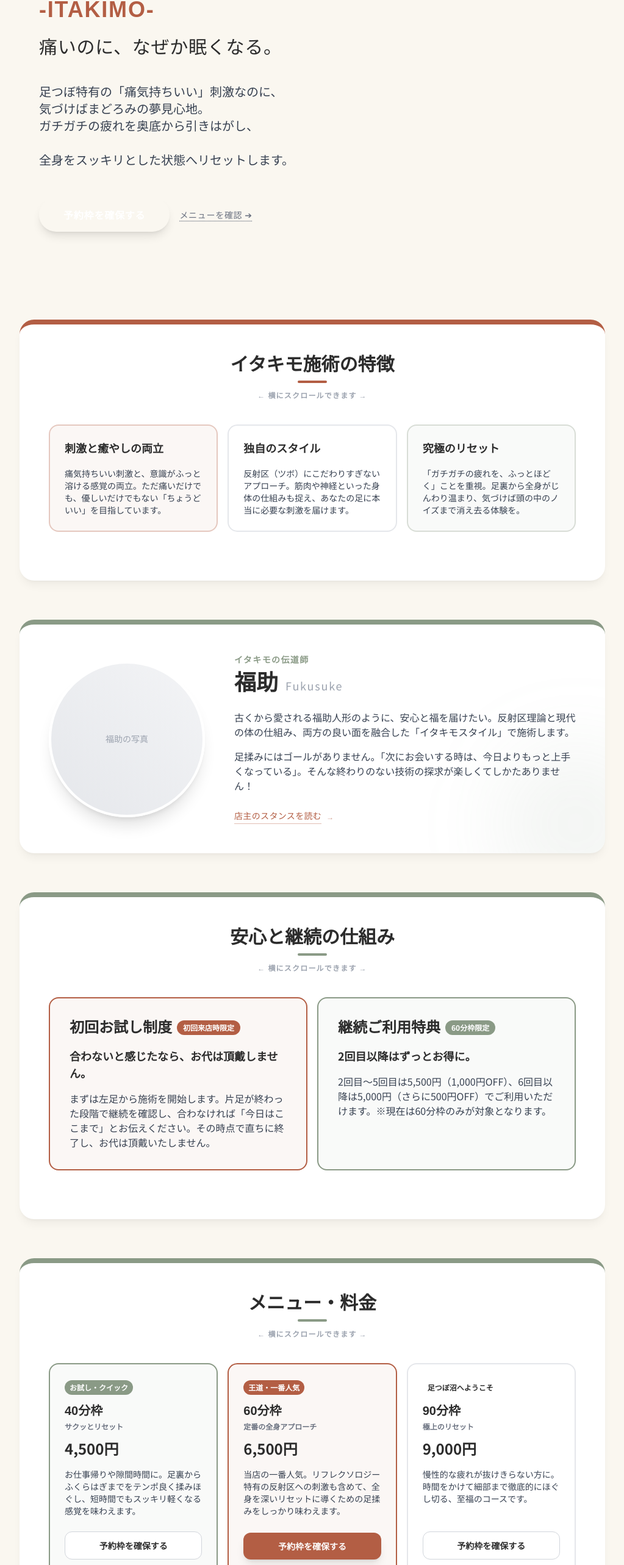
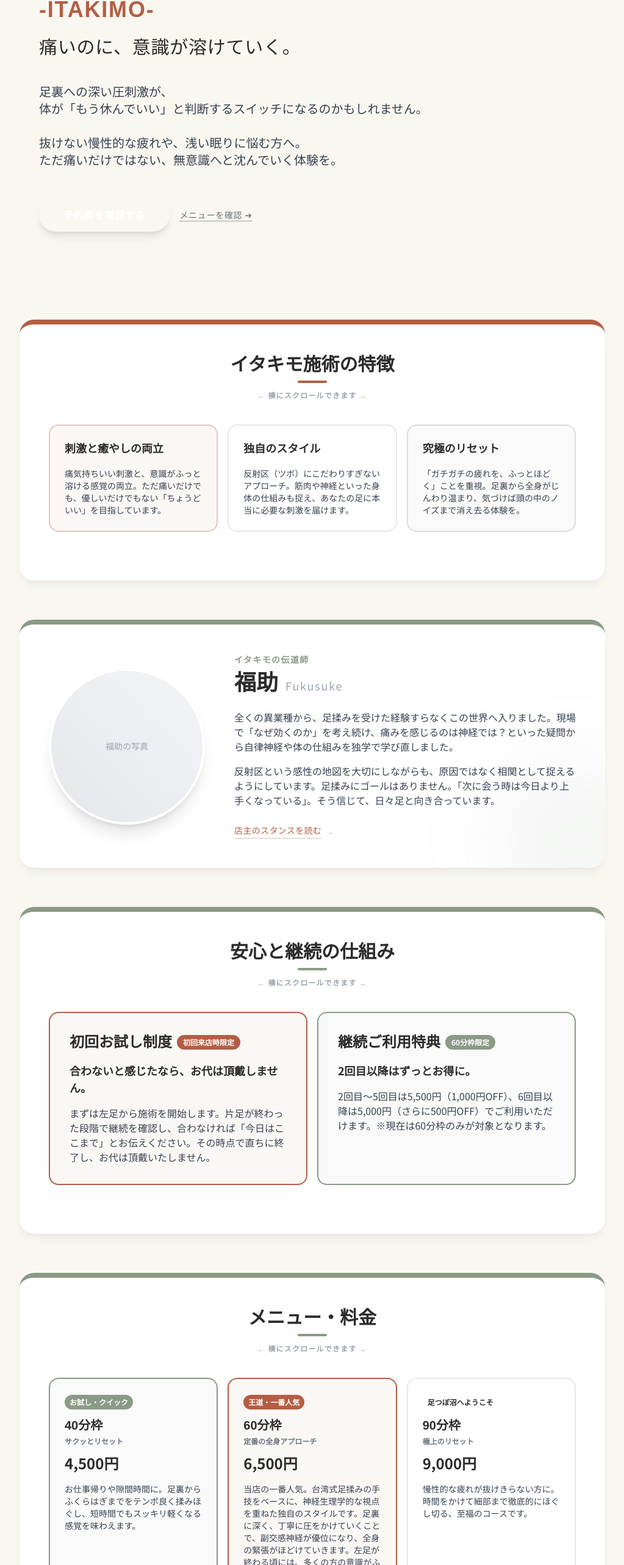
Before and after one commit to ashiyafukusuke/fukusuke2, a Next.js app: page / in a window 1280 px wide. Shown: the part 228-2794 px from the top of the page at 61% size, without its empty margins (128-1151 px from the left). Built offline with nearby package versions, Linux system fonts and the light colour scheme.

Commit message:
Add files via upload

```diff
--- a/src/components/Hero.tsx
+++ b/src/components/Hero.tsx
@@ -32,7 +32,7 @@ export default function Hero() {
           transition={{ duration: 0.6, delay: 0.4 }}
           className="text-2xl md:text-3xl font-serif text-ink mb-10 leading-relaxed tracking-wide"
         >
-          痛いのに、<br className="md:hidden" />なぜか眠くなる。
+          痛いのに、<br className="md:hidden" />意識が溶けていく。
         </motion.p>
 
         <motion.p
@@ -41,10 +41,10 @@ export default function Hero() {
           transition={{ duration: 1, delay: 0.8 }}
           className="text-lg md:text-xl text-gray-700 leading-loose max-w-2xl"
         >
-          足つぼ特有の「痛気持ちいい」刺激なのに、<br />
-          気づけばまどろみの夢見心地。<br />
-          ガチガチの疲れを奥底から引きはがし、<br /><br />
-          全身をスッキリとした状態へリセットします。
+          足裏への深い圧刺激が、<br />
+          体が「もう休んでいい」と判断するスイッチになるのかもしれません。<br /><br />
+          抜けない慢性的な疲れや、浅い眠りに悩む方へ。<br />
+          ただ痛いだけではない、無意識へと沈んでいく体験を。
         </motion.p>
 
         <motion.div
--- a/src/components/MenuCarousel.tsx
+++ b/src/components/MenuCarousel.tsx
@@ -17,7 +17,7 @@ export default function MenuCarousel() {
       title: "60分枠",
       price: "6,500円",
       desc: "定番の全身アプローチ",
-      content: "当店の一番人気。リフレクソロジー特有の反射区への刺激も含めて、全身を深いリセットに導くための足揉みをしっかり味わえます。",
+      content: "当店の一番人気。台湾式足揉みの手技をベースに、神経生理学的な視点を重ねた独自のスタイルです。足裏に深く、丁寧に圧をかけていくことで、副交感神経が優位になり、全身の緊張がほどけていきます。左足が終わる頃には、多くの方の意識がふっと溶け始めます。",
       color: "border-terracotta",
       bg: "bg-terracotta/5",
       badge: "王道・一番人気",
--- a/src/components/ProcessCarousel.tsx
+++ b/src/components/ProcessCarousel.tsx
@@ -29,10 +29,7 @@ export default function ProcessCarousel() {
     <section className="bg-white rounded-3xl shadow-lg shadow-black/5 border-t-8 border-vitality p-6 md:p-12 relative overflow-hidden">
       <div className="flex flex-col">
         <div className="text-center mb-8 md:mb-10">
-          <h2 className="font-serif text-2xl md:text-3xl font-bold text-ink inline-block relative">
-            ご利用の流れ
-            <div className="absolute -bottom-3 left-1/2 transform -translate-x-1/2 w-12 h-1 bg-vitality rounded-full"></div>
-          </h2>
+
           <p className="text-gray-400 mt-6 text-[10px] md:text-xs tracking-widest font-bold">
             ← 横にスクロールできます →
           </p>
--- a/src/components/Profile.tsx
+++ b/src/components/Profile.tsx
@@ -36,10 +36,10 @@ export default function Profile({ onOpenPhilosophy }: ProfileProps) {
           </h2>
           <div className="text-gray-700 leading-loose space-y-4 text-sm md:text-base">
             <p>
-              古くから愛される福助人形のように、安心と福を届けたい。反射区理論と現代の体の仕組み、両方の良い面を融合した「イタキモスタイル」で施術します。
+              全くの異業種から、足揉みを受けた経験すらなくこの世界へ入りました。現場で「なぜ効くのか」を考え続け、痛みを感じるのは神経では？といった疑問から自律神経や体の仕組みを独学で学び直しました。
             </p>
             <p>
-              足揉みにはゴールがありません。「次にお会いする時は、今日よりもっと上手くなっている」。そんな終わりのない技術の探求が楽しくてしかたありません！
+              反射区という感性の地図を大切にしながらも、原因ではなく相関として捉えるようにしています。足揉みにゴールはありません。「次に会う時は今日より上手くなっている」。そう信じて、日々足と向き合っています。
             </p>
           </div>
 
```
